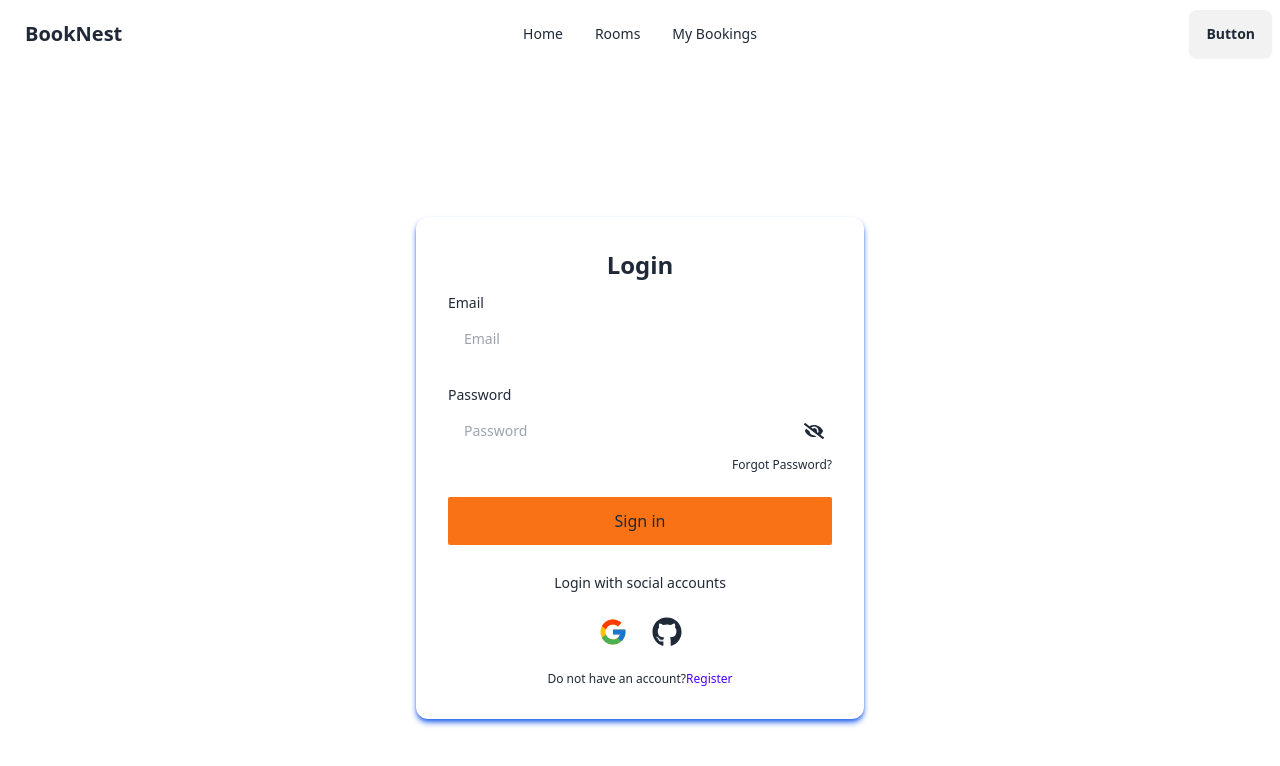
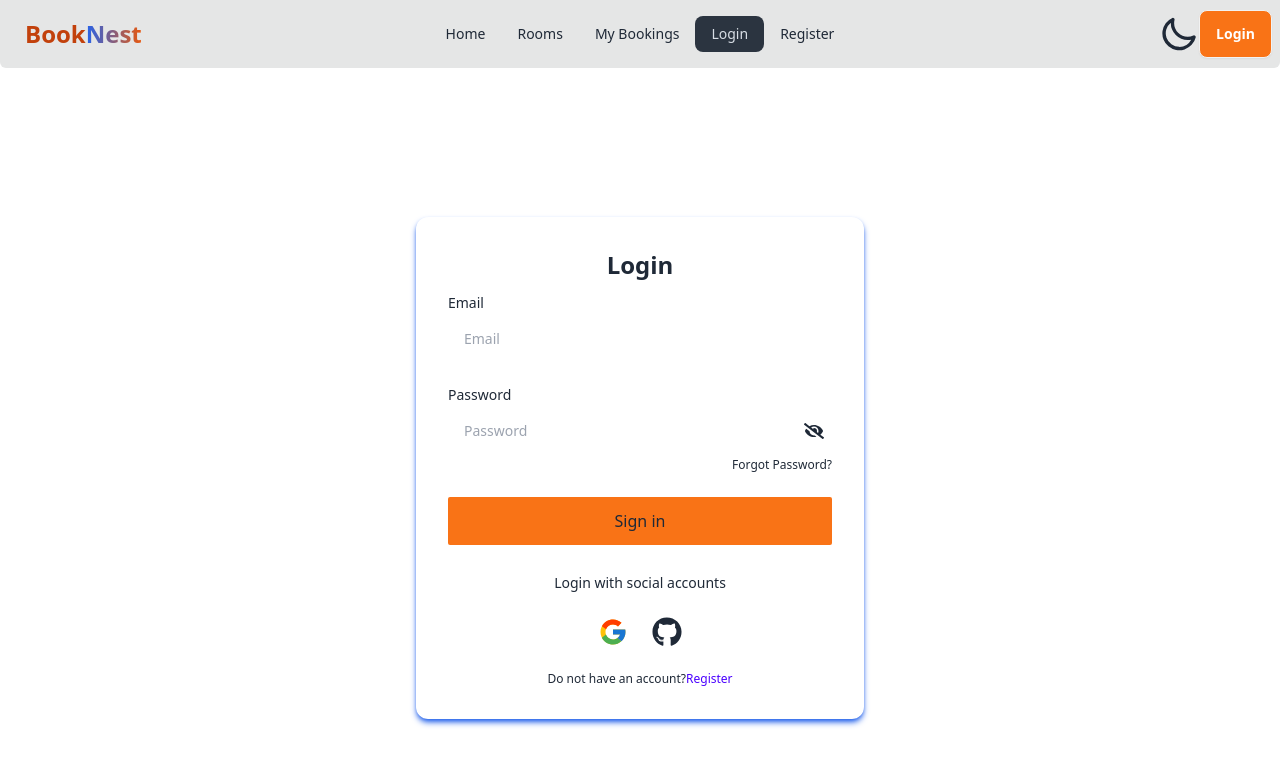
Before and after one commit to Shikder-Tarek-15/BookNest-Client, a React (Vite) app: page /login in a window 1280 px wide. Shown: the top 766 px of the page. Built offline with nearby package versions, Linux system fonts and the light colour scheme; no server answers.

Commit message:
Navbar fixed

```diff
--- a/package.json
+++ b/package.json
@@ -22,6 +22,7 @@
     "react-icons": "^5.2.1",
     "react-router-dom": "^6.23.1",
     "react-simple-typewriter": "^5.0.1",
+    "react-tooltip": "^5.26.4",
     "sort-by": "^1.2.0",
     "sweetalert2": "^11.11.0",
     "swiper": "^11.1.3",
--- a/src/Components/Home/Slider.jsx
+++ b/src/Components/Home/Slider.jsx
@@ -6,6 +6,7 @@ import {
   Pagination,
   Scrollbar,
 } from "swiper/modules";
+import "swiper/swiper-bundle.css";
 
 const Slider = () => {
   return (
--- a/src/Components/Navbar/Navbar.jsx
+++ b/src/Components/Navbar/Navbar.jsx
@@ -1,7 +1,46 @@
-import { NavLink } from "react-router-dom";
+import { useContext, useEffect, useState } from "react";
+import { Link, NavLink } from "react-router-dom";
+import { Tooltip } from "react-tooltip";
+import Swal from "sweetalert2";
+import { AuthContext } from "../../AuthProvider/AuthProvider";
 
 const Navbar = () => {
-  const link = (
+  const { users, logOut } = useContext(AuthContext);
+  const [theme, setTheme] = useState("light");
+
+  useEffect(() => {
+    const local = localStorage.getItem("theme");
+    setTheme(local);
+    document.querySelector("html").setAttribute("data-theme", local);
+  }, [theme]);
+
+  const handleTheme = (e) => {
+    if (e.target.checked) {
+      setTheme("synthwave");
+      localStorage.setItem("theme", "synthwave");
+      document.querySelector("html").setAttribute("data-theme", "synthwave");
+    } else {
+      setTheme("light");
+      localStorage.setItem("theme", "light");
+      document.querySelector("html").setAttribute("data-theme", "light");
+    }
+  };
+
+  const handleLogout = () => {
+    logOut()
+      .then(() => {
+        Swal.fire({
+          position: "center",
+          icon: "success",
+          title: "Logout successful",
+          showConfirmButton: false,
+          timer: 1500,
+        });
+      })
+      .catch((error) => console.log(error.message));
+  };
+
+  const links = (
     <>
       <li>
         <NavLink to="/">Home</NavLink>
@@ -12,13 +51,24 @@ const Navbar = () => {
       <li>
         <NavLink to="/my-bookings">My Bookings</NavLink>
       </li>
+
+      {!users && (
+        <>
+          <li>
+            <NavLink to="/login">Login</NavLink>
+          </li>
+          <li>
+            <NavLink to="/register">Register</NavLink>
+          </li>
+        </>
+      )}
     </>
   );
   return (
-    <div className="navbar bg-base-100">
+    <div className="navbar  bg-base-300 rounded-b-md z-50">
       <div className="navbar-start">
-        <div className="dropdown">
-          <div tabIndex={0} role="button" className="btn btn-ghost lg:hidden">
+        <div className="dropdown z-10">
+          <div tabIndex={0} role="button" className="btn btn-ghost lg:hidden ">
             <svg
               xmlns="http://www.w3.org/2000/svg"
               className="h-5 w-5"
@@ -38,16 +88,76 @@ const Navbar = () => {
             tabIndex={0}
             className="menu menu-sm dropdown-content mt-3 z-[1] p-2 shadow bg-base-100 rounded-box w-52"
           >
-            {link}
+            {links}
           </ul>
         </div>
-        <a className="btn btn-ghost text-xl font-bold ">BookNest</a>
+        <Link
+          to="/"
+          className="btn btn-ghost -ml-7 md:ml-0 md:text-2xl font-bold text-orange-700"
+        >
+          Book
+          <span className="bg-gradient-to-r from-blue-600 to-orange-600 inline-block text-transparent bg-clip-text -ml-2">
+            Nest
+          </span>
+        </Link>
       </div>
       <div className="navbar-center hidden lg:flex">
-        <ul className="menu menu-horizontal px-1">{link}</ul>
+        <ul className="menu menu-horizontal px-1">{links}</ul>
       </div>
       <div className="navbar-end">
-        <a className="btn">Button</a>
+        {/* Theme Controller */}
+        <label className="swap swap-rotate">
+          {/* this hidden checkbox controls the state */}
+          <input
+            onChange={handleTheme}
+            checked={theme == "light" ? false : true}
+            type="checkbox"
+            className="theme-controller"
+          />
+
+          {/* sun icon */}
+          <svg
+            className="swap-off fill-current w-10 h-10"
+            xmlns="http://www.w3.org/2000/svg"
+            viewBox="0 0 24 24"
+          >
+            <path d="M5.64,17l-.71.71a1,1,0,0,0,0,1.41,1,1,0,0,0,1.41,0l.71-.71A1,1,0,0,0,5.64,17ZM5,12a1,1,0,0,0-1-1H3a1,1,0,0,0,0,2H4A1,1,0,0,0,5,12Zm7-7a1,1,0,0,0,1-1V3a1,1,0,0,0-2,0V4A1,1,0,0,0,12,5ZM5.64,7.05a1,1,0,0,0,.7.29,1,1,0,0,0,.71-.29,1,1,0,0,0,0-1.41l-.71-.71A1,1,0,0,0,4.93,6.34Zm12,.29a1,1,0,0,0,.7-.29l.71-.71a1,1,0,1,0-1.41-1.41L17,5.64a1,1,0,0,0,0,1.41A1,1,0,0,0,17.66,7.34ZM21,11H20a1,1,0,0,0,0,2h1a1,1,0,0,0,0-2Zm-9,8a1,1,0,0,0-1,1v1a1,1,0,0,0,2,0V20A1,1,0,0,0,12,19ZM18.36,17A1,1,0,0,0,17,18.36l.71.71a1,1,0,0,0,1.41,0,1,1,0,0,0,0-1.41ZM12,6.5A5.5,5.5,0,1,0,17.5,12,5.51,5.51,0,0,0,12,6.5Zm0,9A3.5,3.5,0,1,1,15.5,12,3.5,3.5,0,0,1,12,15.5Z" />
+          </svg>
+
+          {/* moon icon */}
+          <svg
+            className="swap-on fill-current w-10 h-10"
+            xmlns="http://www.w3.org/2000/svg"
+            viewBox="0 0 24 24"
+          >
+            <path d="M21.64,13a1,1,0,0,0-1.05-.14,8.05,8.05,0,0,1-3.37.73A8.15,8.15,0,0,1,9.08,5.49a8.59,8.59,0,0,1,.25-2A1,1,0,0,0,8,2.36,10.14,10.14,0,1,0,22,14.05,1,1,0,0,0,21.64,13Zm-9.5,6.69A8.14,8.14,0,0,1,7.08,5.22v.27A10.15,10.15,0,0,0,17.22,15.63a9.79,9.79,0,0,0,2.1-.22A8.11,8.11,0,0,1,12.14,19.73Z" />
+          </svg>
+        </label>
+        {users ? (
+          <div className="flex gap-5 ml-5">
+            <img
+              id="my-anchor-element"
+              className="h-12 w-12 rounded-full hover:cursor-pointer"
+              src={users.photoURL}
+            />
+            <Tooltip
+              className="z-10"
+              anchorSelect="#my-anchor-element"
+              content={users.displayName}
+            />
+
+            <button
+              onClick={handleLogout}
+              className="btn bg-orange-500 text-white"
+            >
+              Logout
+            </button>
+          </div>
+        ) : (
+          <Link to="/login">
+            <button className="btn bg-orange-500 text-white">Login</button>
+          </Link>
+        )}
       </div>
     </div>
   );
```
Also changed, not shown: 1 other file (tests, documents, lock files or other folders).
